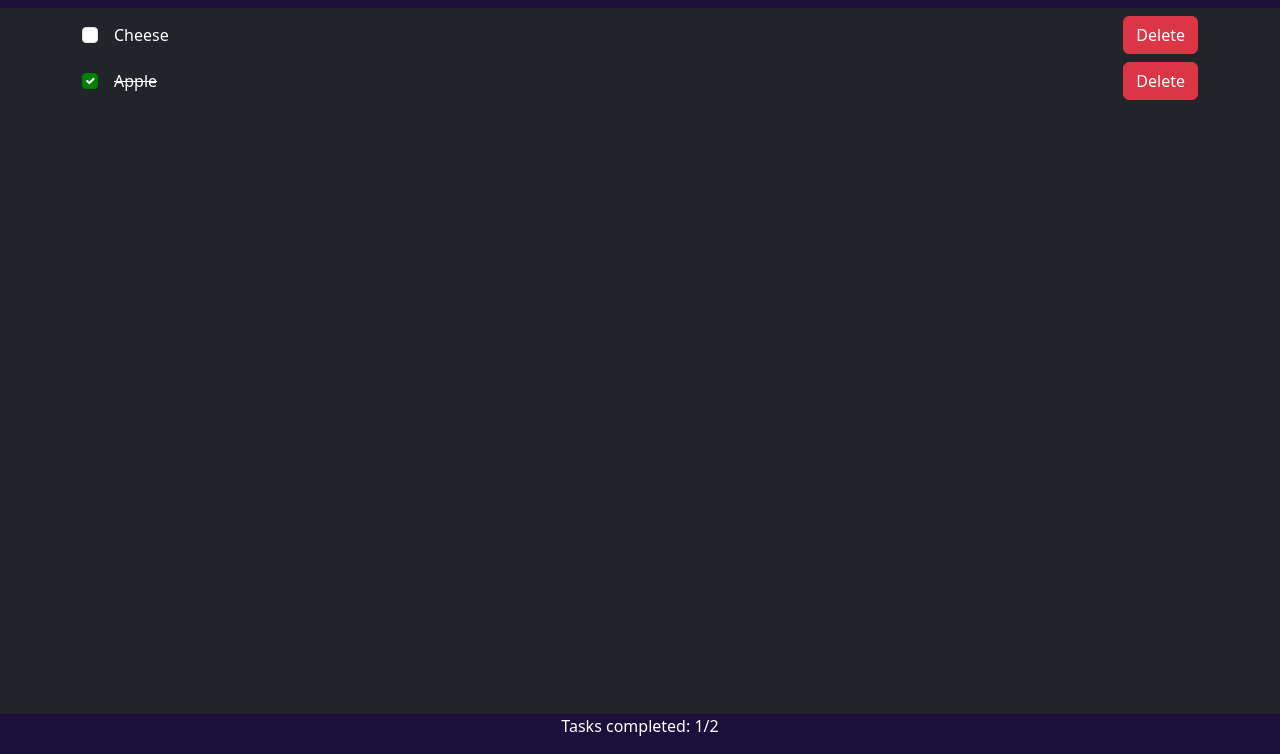
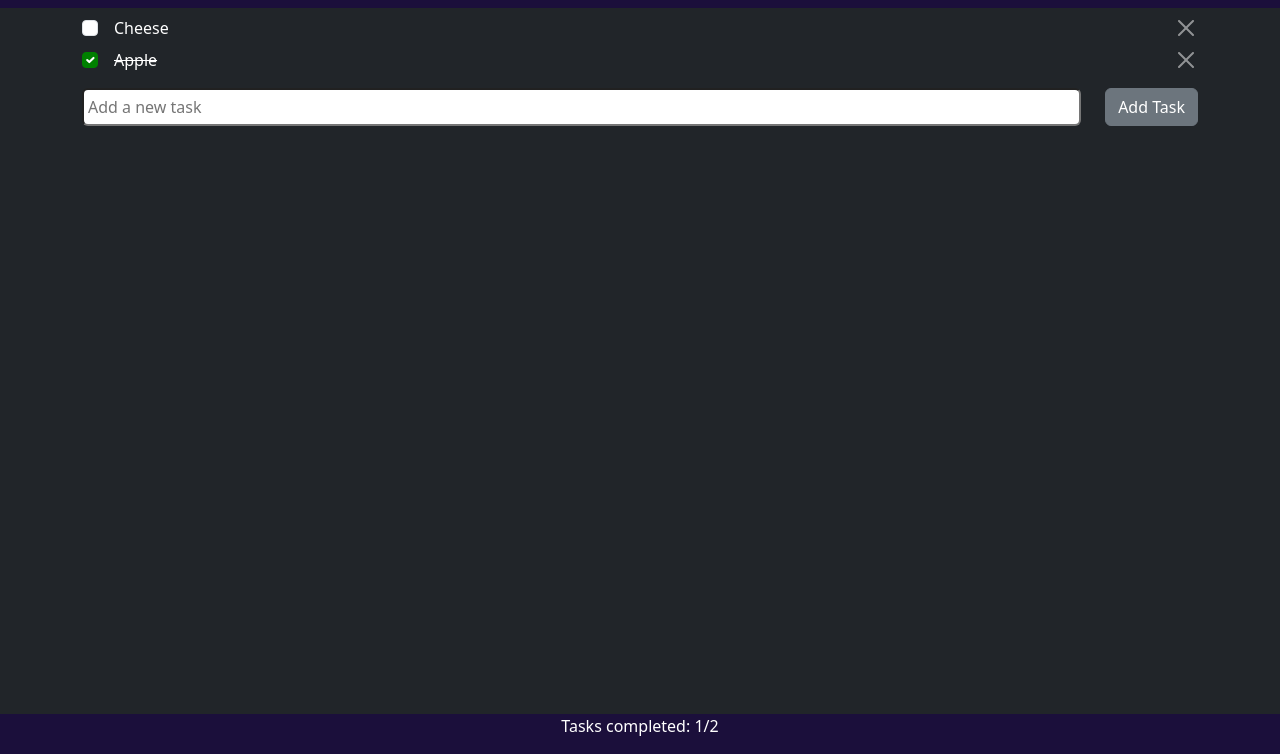
Before and after one commit to markWangsgard/Bootstrap, a website with bundled scripts: page index.html in a window 1280 px wide. Shown: the part 46-800 px from the top of the page. Built offline with nearby package versions, Linux system fonts and the light colour scheme.

Commit message:
Add new task elements added

```diff
--- a/JavaScript/ui.js
+++ b/JavaScript/ui.js
@@ -46,8 +46,8 @@ const generateTodoItemsFromArray = (itemArray) => {
     }
 
     const deleteElement = document.createElement("button");
-    deleteElement.textContent = "Delete";
-    deleteElement.classList.add("btn", "btn-danger");
+    // deleteElement.textContent = "Delete";
+    deleteElement.classList.add("btn-close", "btn-close-white");
     deleteElement.addEventListener("click", (e) => {
       e.preventDefault();
       DeleteItem(i);
--- a/index.html
+++ b/index.html
@@ -13,7 +13,7 @@
         <h2 class="text-center">To-do List</h2>
       </div>
     </header>
-    <main class="">
+    <main id="main">
       <ul class="list-unstyled" id="todo-list">
         <li>
           <input type="checkbox" name="input1" id="input1" checked />
@@ -21,6 +21,13 @@
         </li>
         <li>Feed the horses</li>
       </ul>
+      <form action="" class="container d-flex justify-content-center align-items-center gap-2">
+        <div class="w-100 d-flex">
+          <label for="new-task" class="d-none">New Task Name</label>
+          <input class="flex-grow-1 me-4 ps-1 rounded" type="text" name="new-task" id="new-task" placeholder="Add a new task">
+          <button type="submit" class="btn btn-secondary">Add Task</button>
+        </div>
+      </form>
     </main>
     <footer class="bg-primary fixed-bottom">
       <div class="container">
```
